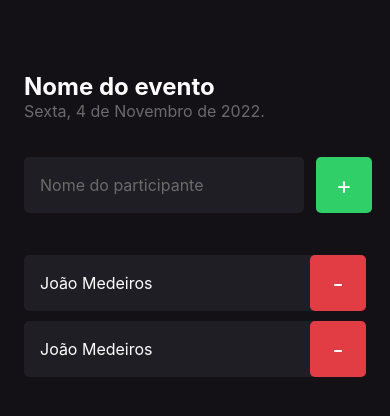
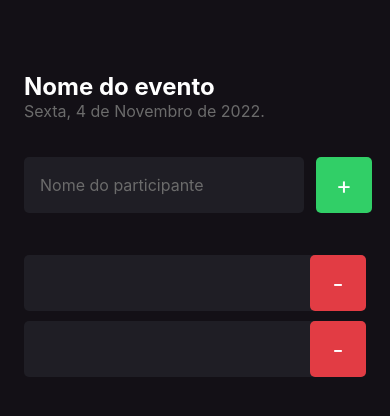
Before and after one commit to JVMedeiros/imhere, a React Native app: screen / in a window 390 px wide. Shown: the top 416 px of the page. Built offline with nearby package versions, Linux system fonts and the light colour scheme.

Commit message:
feat: add props to participant component

```diff
--- a/src/screens/components/Participant/index.tsx
+++ b/src/screens/components/Participant/index.tsx
@@ -1,11 +1,15 @@
 import { View, Text, TouchableOpacity } from "react-native";
 import { styles } from "./styles";
 
-export function Participant() {
+interface ParticipantProps {
+  name: string;
+}
+
+export function Participant({ name }: ParticipantProps) {
   return (
     <View style={styles.container}>
       <Text style={styles.name}>
-        João Medeiros
+        {name}
       </Text>
       <TouchableOpacity style={styles.button}>
           <Text style={styles.buttonText}>
```
